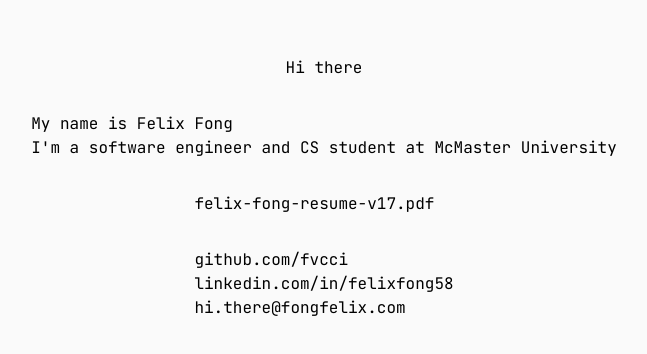
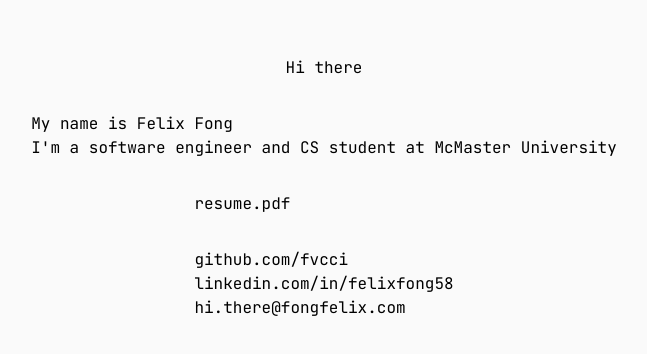
Before and after one commit to fvcci/portfolio, a Next.js app: page / in a window 1280 px wide. Shown: the part 212-566 px from the top of the page, without its empty margins (316-963 px from the left). Built offline with nearby package versions, Linux system fonts and the light colour scheme.

Commit message:
fix: fixed resume not working

```diff
--- a/src/pages/index.tsx
+++ b/src/pages/index.tsx
@@ -17,9 +17,9 @@ export default function Home() {
           </h2>
         </div>
         <div className="flex flex-col">
-          <a className="py-8" href="Felix_Fong_-_Programming_-_Resume_v17.pdf">
-            felix-fong-resume-v17.pdf
-          </a>
+          <div className="py-8">
+            <a href="resume.pdf">resume.pdf</a>
+          </div>
           <a href="https://github.com/fvcci">github.com/fvcci</a>
           <a href="https://www.linkedin.com/in/felixfong58/">
             linkedin.com/in/felixfong58
```
